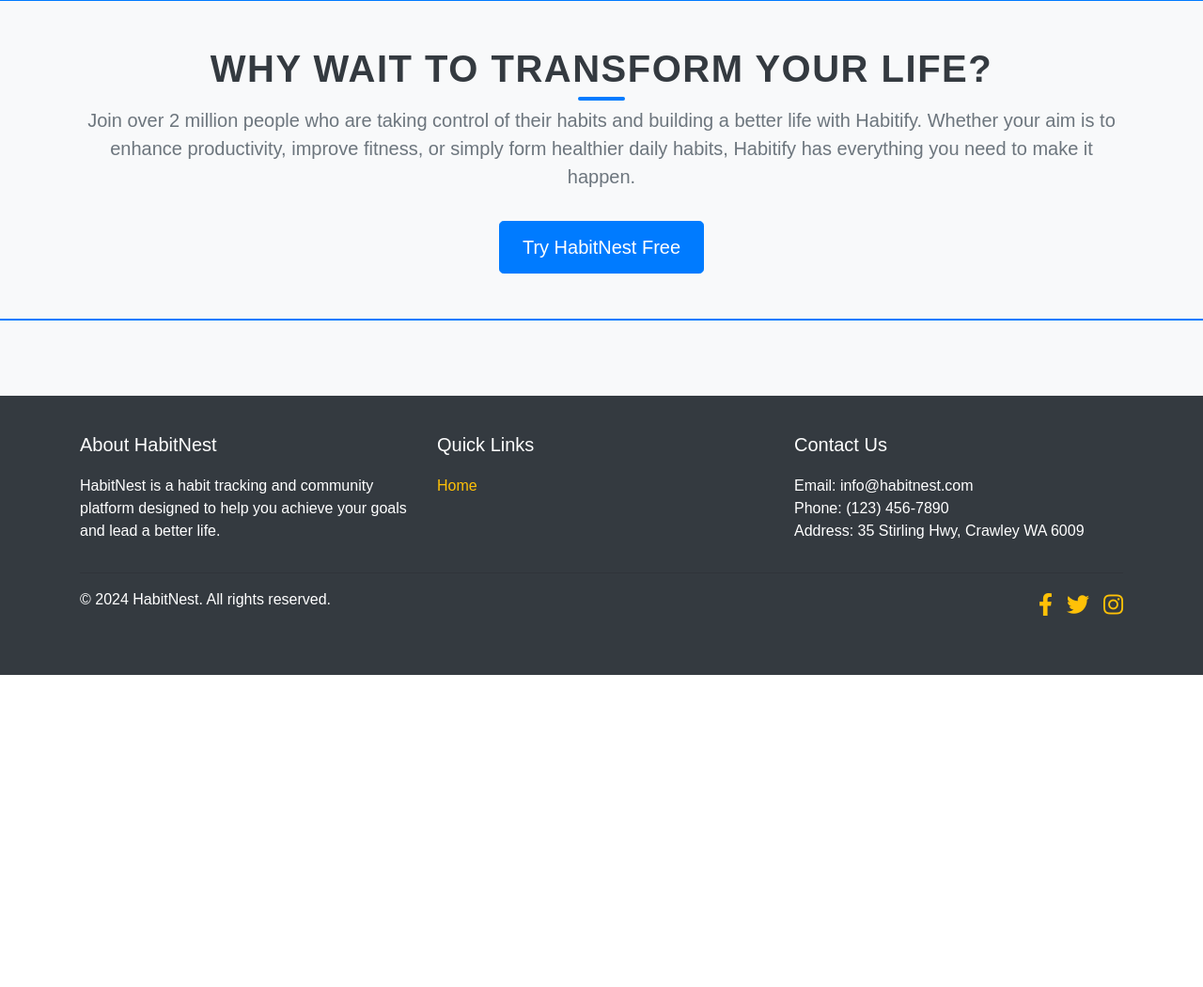
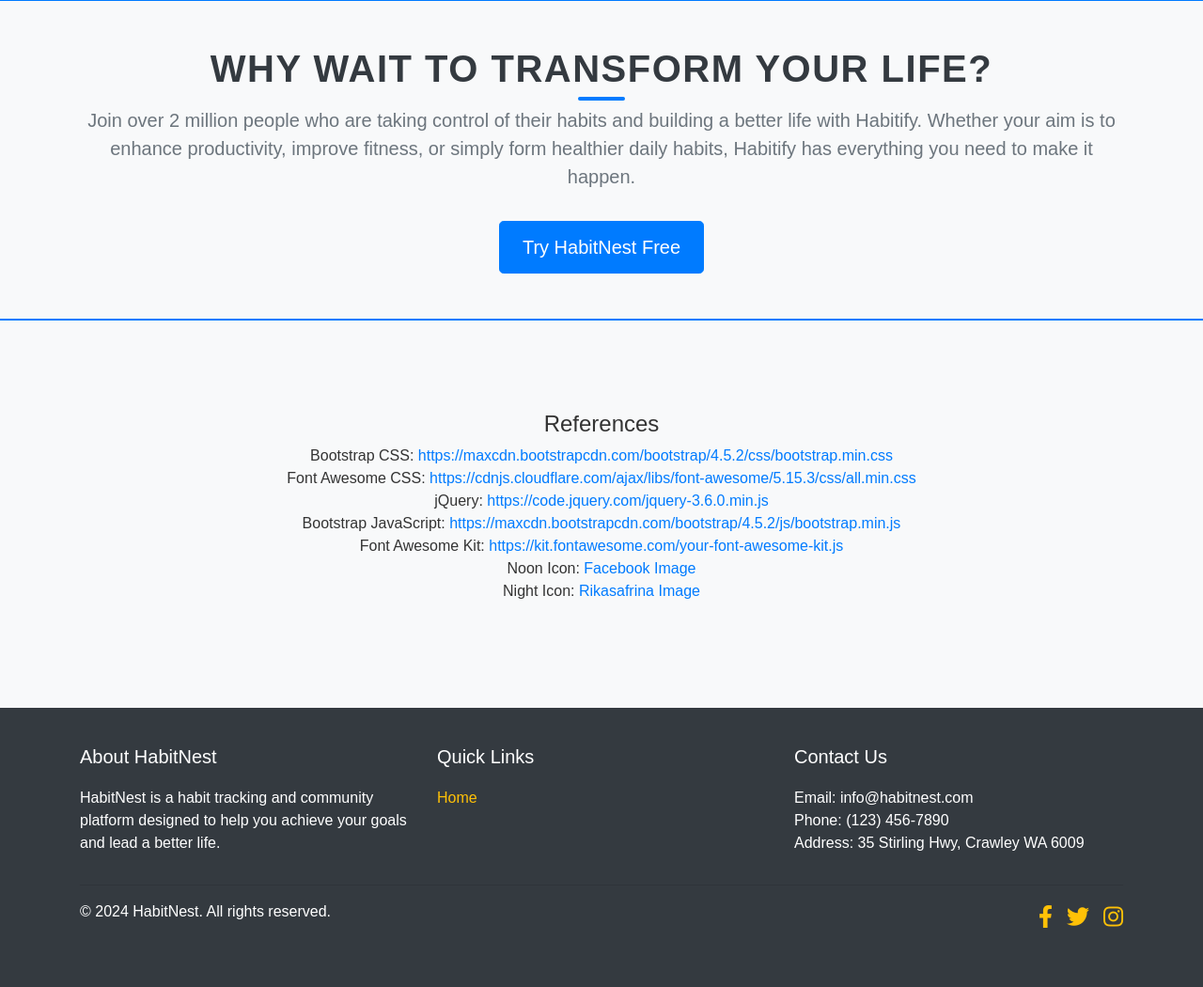
Before and after one commit to VictorAZ12/web-request-forum, a Flask app: page /index in a window 1280 px wide. Shown: the part 3983-5033 px from the top of the page at 94% size. Before the commit the page ends 4701 px from the top, so only its background shows below. Run offline with Flask 3, Linux system fonts and the light colour scheme; some libraries are stand-ins or nearby versions.

Commit message:
Add reference section to HabitNest.html

```diff
--- a/backend/app/templates/HabitNest.html
+++ b/backend/app/templates/HabitNest.html
@@ -237,6 +237,22 @@
             </div>
         </div>
 
+        <!-- Reference section -->
+        <section class="reference-section py-3">
+            <div class="container text-center">
+                <h4>References</h4>
+                <ul class="list-unstyled">
+                    <li>Bootstrap CSS: <a href="https://maxcdn.bootstrapcdn.com/bootstrap/4.5.2/css/bootstrap.min.css" target="_blank">https://maxcdn.bootstrapcdn.com/bootstrap/4.5.2/css/bootstrap.min.css</a></li>
+                    <li>Font Awesome CSS: <a href="https://cdnjs.cloudflare.com/ajax/libs/font-awesome/5.15.3/css/all.min.css" target="_blank">https://cdnjs.cloudflare.com/ajax/libs/font-awesome/5.15.3/css/all.min.css</a></li>
+                    <li>jQuery: <a href="https://code.jquery.com/jquery-3.6.0.min.js" target="_blank">https://code.jquery.com/jquery-3.6.0.min.js</a></li>
+                    <li>Bootstrap JavaScript: <a href="https://maxcdn.bootstrapcdn.com/bootstrap/4.5.2/js/bootstrap.min.js" target="_blank">https://maxcdn.bootstrapcdn.com/bootstrap/4.5.2/js/bootstrap.min.js</a></li>
+                    <li>Font Awesome Kit: <a href="https://kit.fontawesome.com/your-font-awesome-kit.js" target="_blank">https://kit.fontawesome.com/your-font-awesome-kit.js</a></li>
+                    <li>Noon Icon: <a href="https://scontent.fper12-1.fna.fbcdn.net/v/t1.6435-9/57191798_2197573377029404_4853694111158370304_n.png?_nc_cat=103&ccb=1-7&_nc_sid=5f2048&_nc_ohc=YXYK5fReqmIQ7kNvgGP41y7&_nc_ht=scontent.fper12-1.fna&oh=00_AYAw_Zm1EPH5Qq2qWNgIl_m4U6luGzn9bDcpPK2PFsPoHg&oe=6669DFB7" target="_blank">Facebook Image</a></li>
+                    <li>Night Icon: <a href="https://www.rikasafrina.com/wp-content/uploads/2019/12/Best-Evening-Routine-Recipe-1024x1024.png" target="_blank">Rikasafrina Image</a></li>
+                </ul>
+            </div>
+        </section>
+
         <!-- Footer -->
         <footer class="main-footer">
             <div class="container">
```
